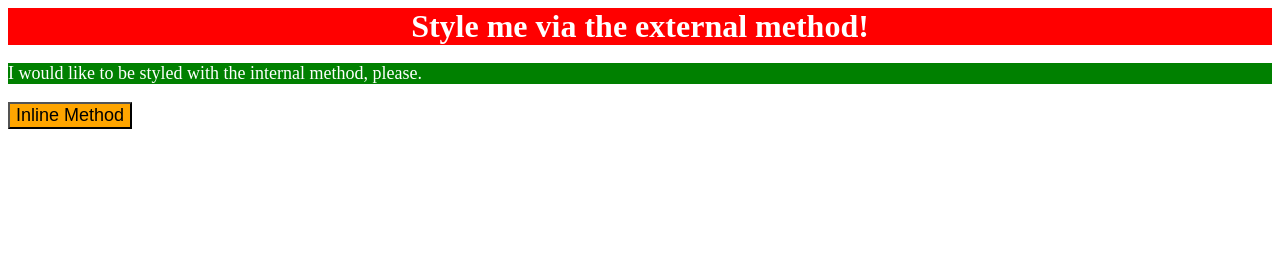
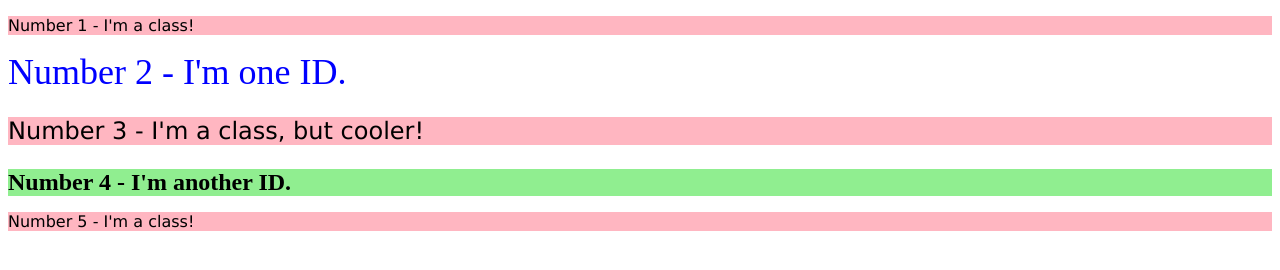
Before and after one commit to n4523/odin-recipes, a plain HTML site: page index.html in a window 1280 px wide. Drawn offline with Linux system fonts and the light colour scheme; files that its build step writes are made by us from their sources; files whose address does not match are found by name.

Commit message:
Add files via upload

```diff
--- a/index.html
+++ b/index.html
@@ -1,22 +1,19 @@
 <!DOCTYPE html>
 <html lang="en">
   <head>
-    <style>
-      p{
-        background-color: green;
-        color: white;
-        font-size: 18px;
-      }
-    </style>
     <meta charset="UTF-8">
     <meta http-equiv="X-UA-Compatible" content="IE=edge">
     <meta name="viewport" content="width=device-width, initial-scale=1.0">
-    <title>Methods for Adding CSS</title>
-    <link rel = "stylesheet" href="../01-css-methods/css.css/styles.css"
+    <title>Class and ID Selectors</title>
+    <link rel="stylesheet" href="/Users/nicholas/Desktop/repos/odinrecpies2/odin-recipes/css-exercises/foundations/02-class-id-selectors/css/style.css">
   </head>
   <body>
-    <div>Style me via the external method!</div>
-    <p>I would like to be styled with the internal method, please.</p>
-    <button style="background-color: orange; font-size: 18px;">Inline Method</button>
+    <p>Number 1 - I'm a class!</p>
+    <div class="num-2">
+      Number 2 - I'm one ID.
+    </div>
+    <p id="num-3">Number 3 - I'm a class, but cooler!</p>
+    <div class="num-4">Number 4 - I'm another ID.</div>
+    <p>Number 5 - I'm a class!</p>
   </body>
 </html>
--- /dev/null
+++ b/style.css
@@ -0,0 +1,19 @@
+p{
+    background-color: #ffb6c1;
+    font-family: Verdana, "DejaVu Sans", sans-serif;
+}
+
+.num-2{
+    color: #0000ff;
+    font-size: 36px;
+}
+
+#num-3{
+    font-size: 24px;
+}
+
+.num-4{
+    background-color: #90ee90;
+    font-size: 24px;
+    font-weight: 700;
+}
```
